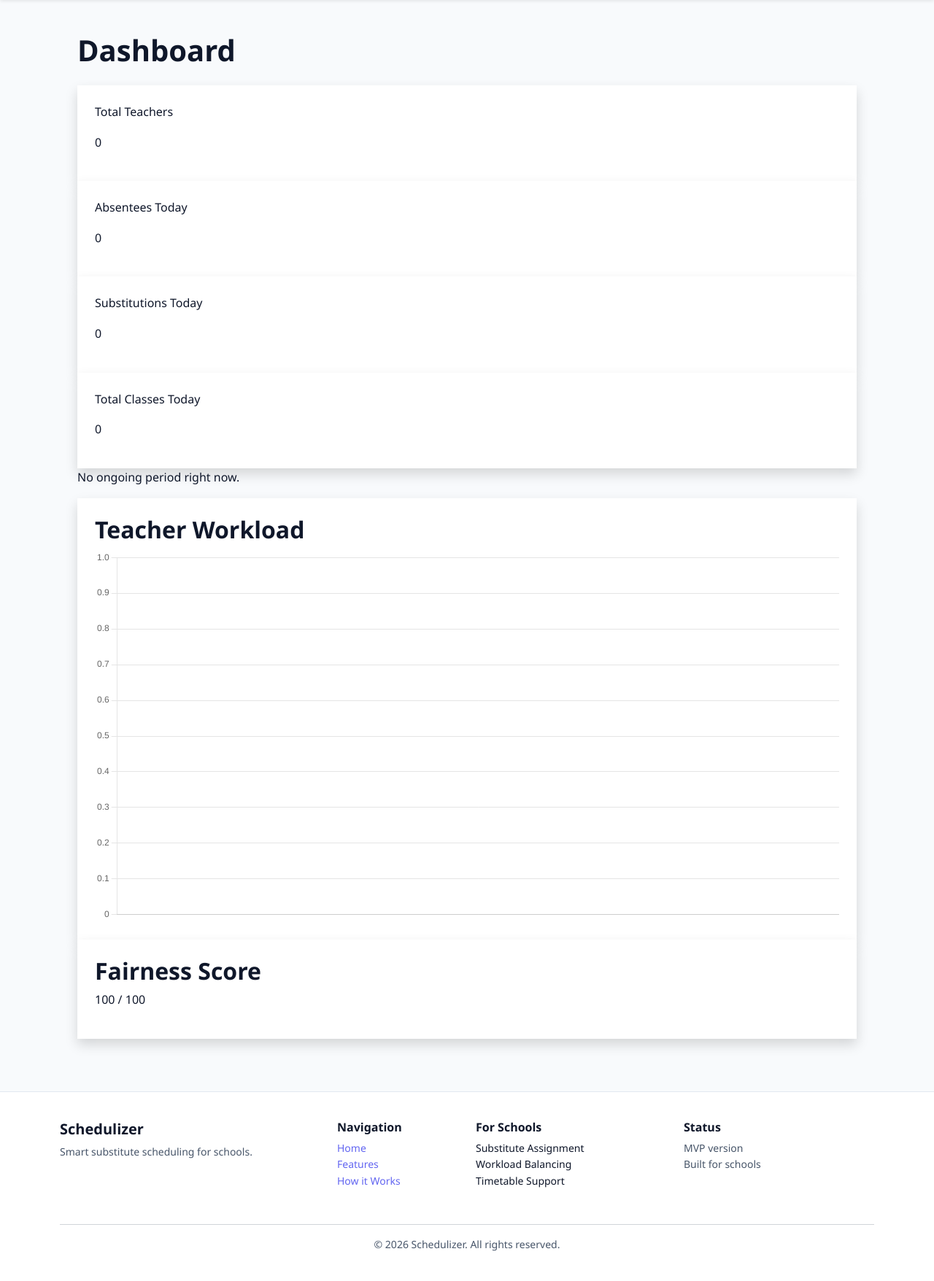
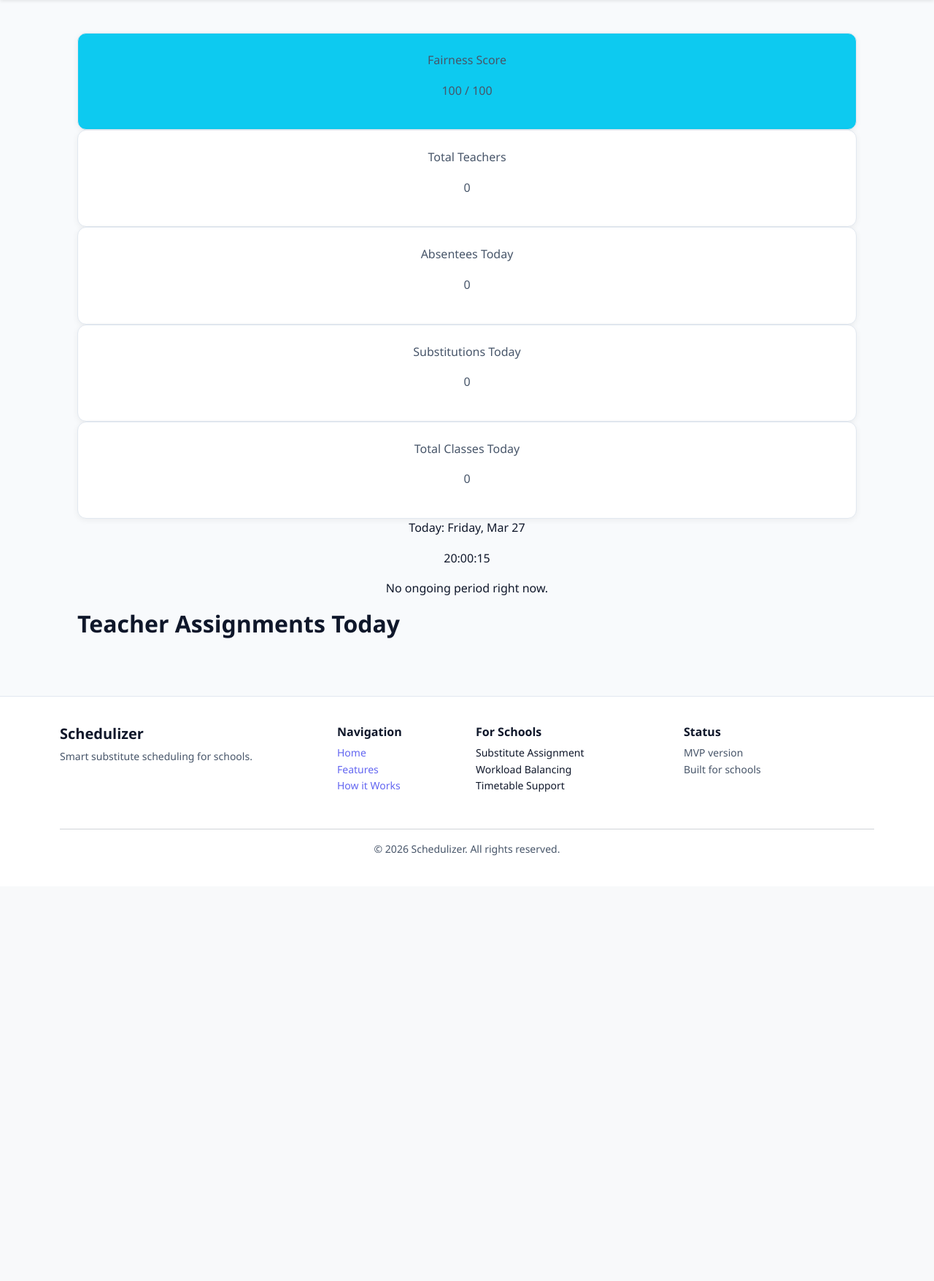
Before and after one commit to Muhammad-Hamza-code/Schedulizer, a Flask app: page /dashboard in a window 1280 px wide. Shown: the part 59-1815 px from the top of the page at 73% size. After the commit the page ends 1232 px from the top, so only its background shows below. Run offline with Flask 3, Linux system fonts and the light colour scheme; the visitor is signed in with stand-in values (Sample User, id 1); data that the repository does not hold is empty; some libraries are stand-ins or nearby versions.

Commit message:
dashboard UI fix

```diff
--- a/templates/dashboard.html
+++ b/templates/dashboard.html
@@ -2,39 +2,51 @@
 
 {% block content %}
 <div class="container mx-auto p-4">
-    <h1 class="text-2xl font-bold mb-4">Dashboard</h1>
 
-    <!-- Stats Cards -->
-    <div class="grid grid-cols-1 sm:grid-cols-2 md:grid-cols-4 gap-4 mb-6">
-        <div class="bg-white shadow p-4 rounded-lg">
-            <p class="text-gray-500">Total Teachers</p>
+    <!-- Fairness Score -->
+    <div class="mb-6 grid grid-cols-1 sm:grid-cols-2 md:grid-cols-4 gap-4">
+        <div class="card bg-info p-4 text-white text-center">
+            <p class="text-sm">Fairness Score</p>
+            <p class="text-2xl font-bold">{{ fairness_score }} / 100</p>
+        </div>
+        <div class="card p-4 text-center">
+            <p class="text-sm text-muted">Total Teachers</p>
             <p class="text-xl font-semibold">{{ total_teachers }}</p>
         </div>
-        <div class="bg-white shadow p-4 rounded-lg">
-            <p class="text-gray-500">Absentees Today</p>
+        <div class="card p-4 text-center">
+            <p class="text-sm text-muted">Absentees Today</p>
             <p class="text-xl font-semibold">{{ absentees_count }}</p>
         </div>
-        <div class="bg-white shadow p-4 rounded-lg">
-            <p class="text-gray-500">Substitutions Today</p>
+        <div class="card p-4 text-center">
+            <p class="text-sm text-muted">Substitutions Today</p>
             <p class="text-xl font-semibold">{{ substitutions_count }}</p>
         </div>
-        <div class="bg-white shadow p-4 rounded-lg">
-            <p class="text-gray-500">Total Classes Today</p>
+        <div class="card p-4 text-center">
+            <p class="text-sm text-muted">Total Classes Today</p>
             <p class="text-xl font-semibold">{{ total_classes }}</p>
         </div>
     </div>
 
+    <!-- Real-time Clock -->
+    <div class="mb-6 text-center">
+        <p class="text-lg font-semibold">Today: <span id="day"></span></p>
+        <p class="text-2xl font-bold" id="clock">00:00:00</p>
+    </div>
+
     <!-- Current Period -->
     {% if current_period %}
-    <div class="mb-6 bg-blue-50 p-4 rounded-lg">
-        <h2 class="font-semibold mb-2">Current Period: {{ current_period.name }}</h2>
-        <ul>
+    <div class="mb-6 bg-blue-50 p-4 rounded-lg shadow">
+        <h2 class="text-lg font-semibold mb-2">Current Period: {{ current_period.name }} (Period {{
+            current_period.number }})</h2>
+        <p class="text-sm text-muted">Start: {{ current_period.start_time }} | End: {{ current_period.end_time }} | Time
+            Remaining: <span id="period-timer">--:--:--</span></p>
+
+        <div class="grid grid-cols-1 sm:grid-cols-2 md:grid-cols-3 gap-3 mt-4">
             {% for cls in current_classes %}
-            <li class="flex justify-between p-2 border-b last:border-b-0">
-                <div>
-                    <span class="font-semibold">{{ cls.class_name }}</span> - {{ cls.subject }}
-                </div>
-                <div>
+            <div class="card p-3 shadow hover:shadow-md">
+                <p class="font-semibold">{{ cls.class_name }} - {{ cls.subject }}</p>
+                <p>Teacher: {{ cls.teacher_name }}</p>
+                <p>Status:
                     <span
                         class="{% if cls.status == 'Absent' %}text-red-600{% elif cls.status == 'Substituted' %}text-yellow-600{% else %}text-green-600{% endif %}">
                         {{ cls.status }}
@@ -42,53 +54,56 @@
                     {% if cls.absent_teacher %}
                     <small>({{ cls.absent_teacher }} substituted)</small>
                     {% endif %}
-                </div>
-            </li>
+                </p>
+            </div>
             {% endfor %}
-        </ul>
+        </div>
     </div>
     {% else %}
-    <p class="text-gray-500 mb-6">No ongoing period right now.</p>
+    <p class="text-gray-500 mb-6 text-center">No ongoing period right now.</p>
     {% endif %}
 
-    <!-- Teacher Workload Chart -->
-    <div class="mb-6 bg-white p-4 rounded-lg shadow">
-        <h2 class="font-semibold mb-2">Teacher Workload</h2>
-        <canvas id="workloadChart" class="w-full h-64"></canvas>
+    <!-- Optional: Teacher Assignments Grid -->
+    <div class="mb-6">
+        <h2 class="text-lg font-semibold mb-2">Teacher Assignments Today</h2>
+        <div class="grid grid-cols-1 sm:grid-cols-2 md:grid-cols-3 lg:grid-cols-4 gap-3">
+            {% for teacher in teacher_assignments %}
+            <div class="card p-3 shadow hover:shadow-md">
+                <p class="font-semibold">{{ teacher.name }}</p>
+                <p class="text-sm text-muted">Classes: {{ teacher.class_count }}</p>
+            </div>
+            {% endfor %}
+        </div>
     </div>
 
-    <!-- Fairness Score -->
-    <div class="mb-6 bg-white p-4 rounded-lg shadow">
-        <h2 class="font-semibold mb-2">Fairness Score</h2>
-        <p class="text-xl">{{ fairness_score }} / 100</p>
-    </div>
 </div>
 
-<!-- Chart.js -->
-<script src="https://cdn.jsdelivr.net/npm/chart.js"></script>
 <script>
-    const ctx = document.getElementById('workloadChart').getContext('2d');
-    new Chart(ctx, {
-        type: 'bar',
-        data: {
-            labels: {{ teacher_labels| tojson }},
-        datasets: [{
-            label: 'Classes Assigned',
-            data: {{ teacher_values| tojson }},
-        backgroundColor: 'rgba(54, 162, 235, 0.7)',
-        borderColor: 'rgba(54, 162, 235, 1)',
-        borderWidth: 1
-        }]
-    },
-        options: {
-        responsive: true,
-        plugins: {
-            legend: { display: false }
-        },
-        scales: {
-            y: { beginAtZero: true, precision: 0 }
-        }
+    // Real-time clock
+    function updateClock() {
+        const now = new Date();
+        const time = now.toLocaleTimeString('en-US', { hour12: false });
+        const day = now.toLocaleDateString('en-US', { weekday: 'long', month: 'short', day: 'numeric' });
+        document.getElementById('clock').textContent = time;
+        document.getElementById('day').textContent = day;
     }
-});
+    setInterval(updateClock, 1000);
+    updateClock();
+
+    // Period countdown timer
+    {% if current_period %}
+    function updatePeriodTimer() {
+        const end = new Date("{{ current_period.end_time }}");
+        const now = new Date();
+        let diff = (end - now) / 1000; // seconds
+        if (diff < 0) diff = 0;
+        const hrs = String(Math.floor(diff / 3600)).padStart(2, '0');
+        const mins = String(Math.floor((diff % 3600) / 60)).padStart(2, '0');
+        const secs = String(Math.floor(diff % 60)).padStart(2, '0');
+        document.getElementById('period-timer').textContent = `${hrs}:${mins}:${secs}`;
+    }
+    setInterval(updatePeriodTimer, 1000);
+    updatePeriodTimer();
+    {% endif %}
 </script>
 {% endblock %}
```
